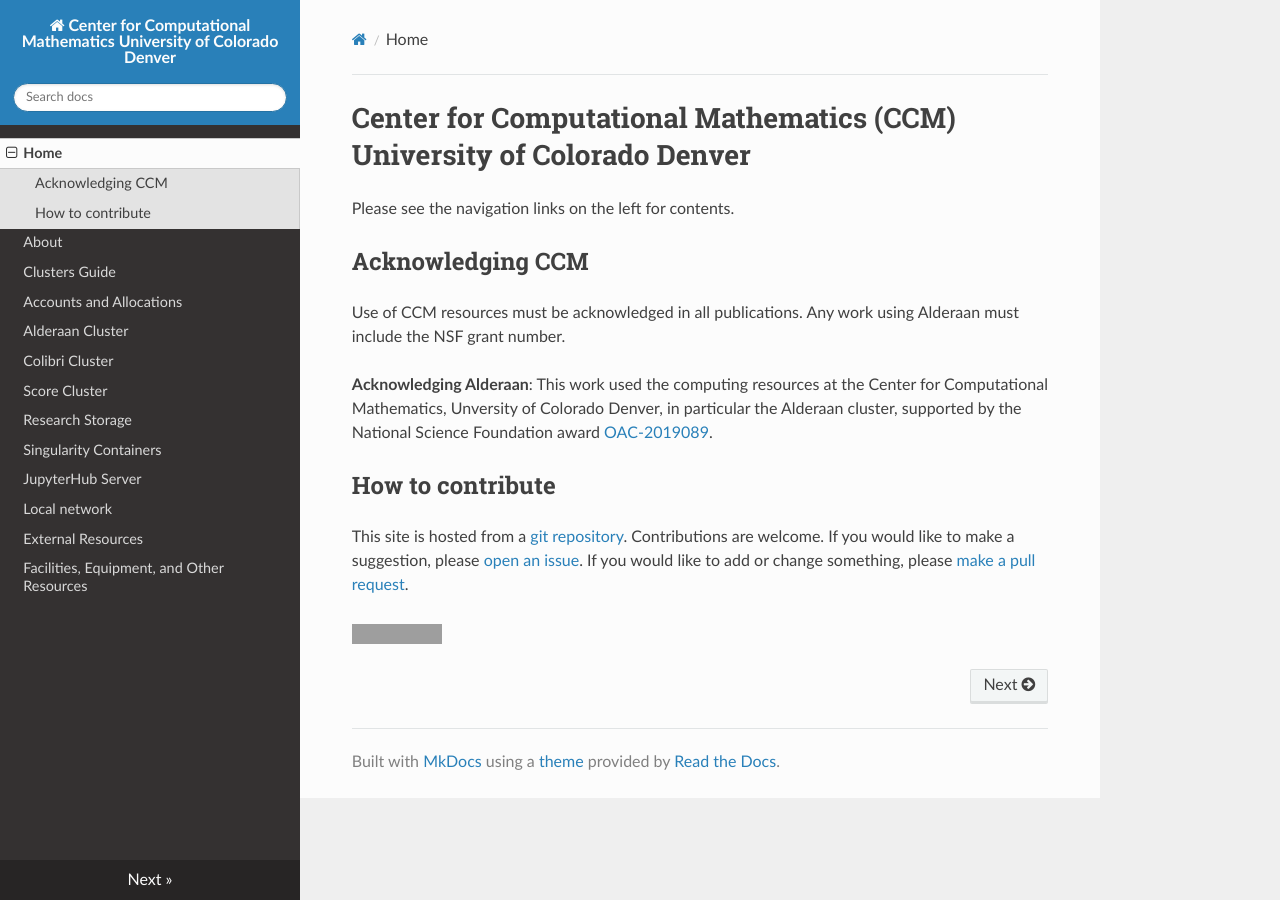
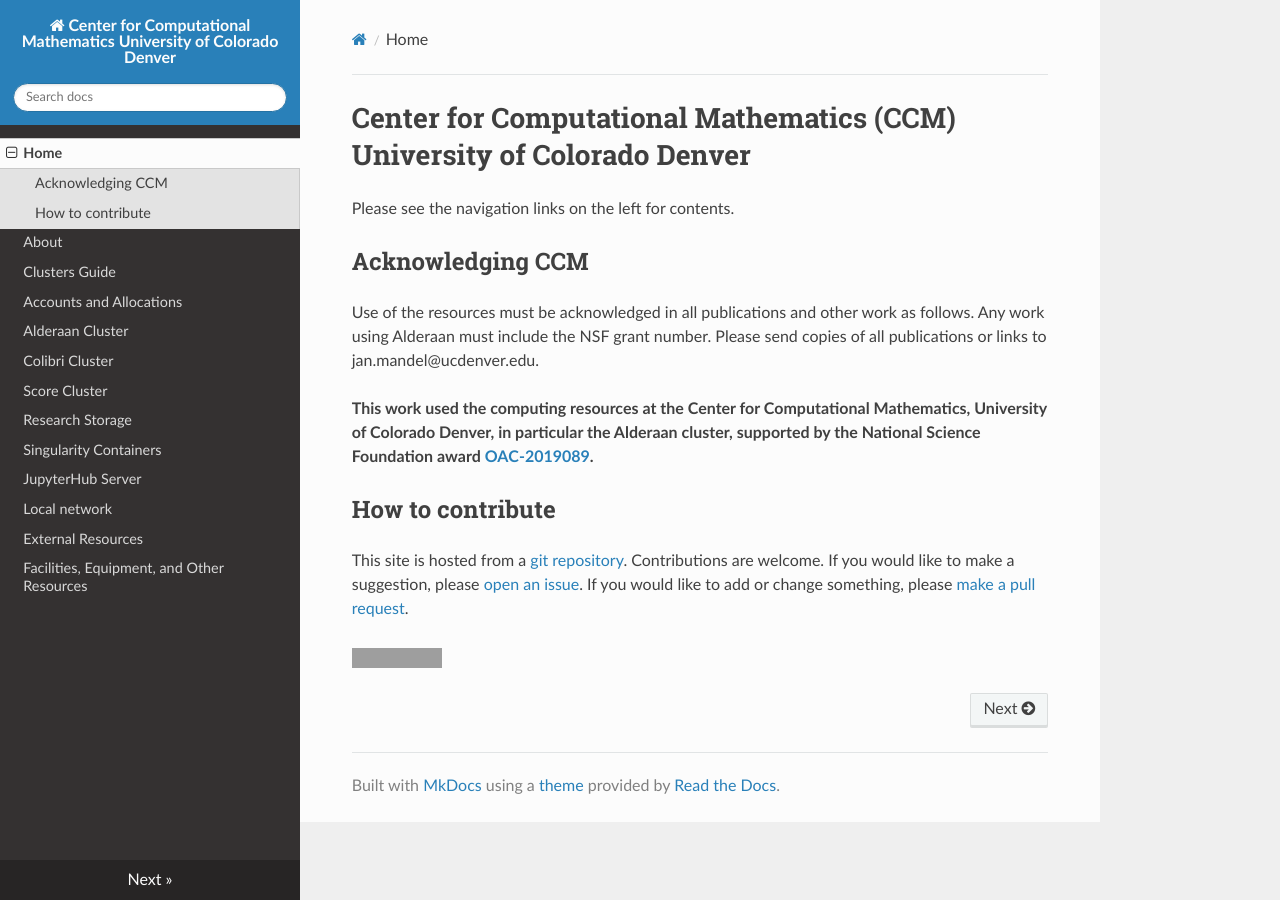
Before and after one commit to ccmucdenver/ccm-docs, an MkDocs documentation site: the page built from docs/index.md, in a window 1280 px wide. Built offline with MkDocs 1.6.1, drawn with Linux system fonts in a browser that asks for light colours; nearby versions of some CDN libraries; grey boxes are pictures that could not be loaded.

Commit message:
Update index.md

```diff
--- a/docs/index.md
+++ b/docs/index.md
@@ -4,9 +4,9 @@ Please see the navigation links on the left for contents.
 
 ## Acknowledging CCM
 
-Use of CCM resources must be acknowledged in all publications. Any work using Alderaan must include the NSF grant number.
+Use of the resources must be acknowledged in all publications and other work as follows. Any work using Alderaan must include the NSF grant number. Please send copies of all publications or links to jan.mandel@ucdenver.edu.
 
-**Acknowledging Alderaan**: This work used the computing resources at the Center for Computational Mathematics, Unversity of Colorado Denver, in particular the Alderaan cluster, supported by the National Science Foundation award [OAC-2019089](https://www.nsf.gov/awardsearch/showAward?AWD_ID=2019089).
+**This work used the computing resources at the Center for Computational Mathematics, University of Colorado Denver, in particular the Alderaan cluster, supported by the National Science Foundation award [OAC-2019089](https://www.nsf.gov/awardsearch/showAward?AWD_ID=2019089).**
 
 ## How to contribute
 
```
